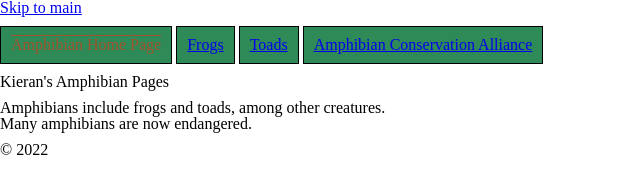
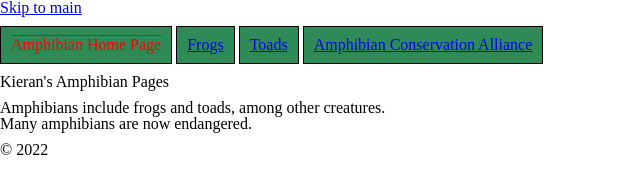
Before and after one commit to hkumich22/hw8-2022, a plain HTML site: page index.html in a window 1280 px wide. Shown: the whole page, without its empty margins (0-640 px from the left). Drawn offline with Linux system fonts and the light colour scheme.

Commit message:
Add files via upload

```diff
--- a/css/style.css
+++ b/css/style.css
@@ -12,6 +12,6 @@ nav li{
 }
 
 a.current{
-    color: sienna;
+    color: red;
     text-decoration: overline;
 }
```
